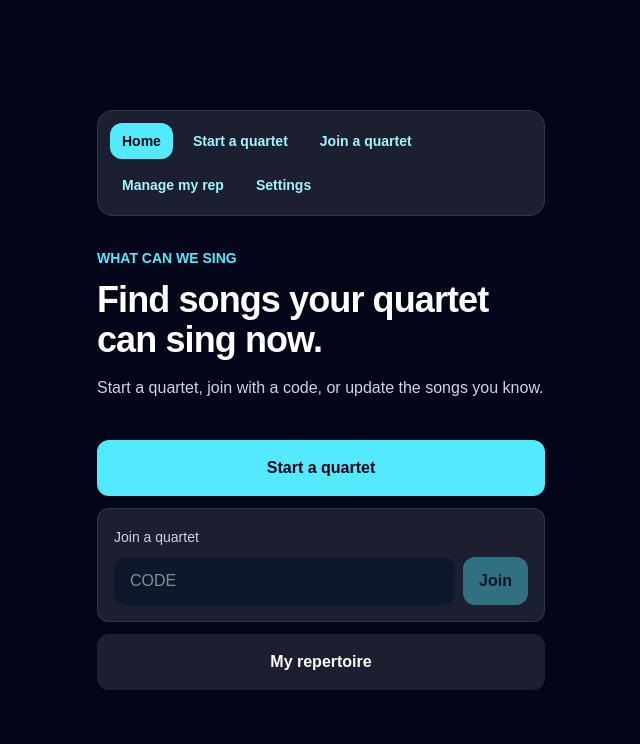
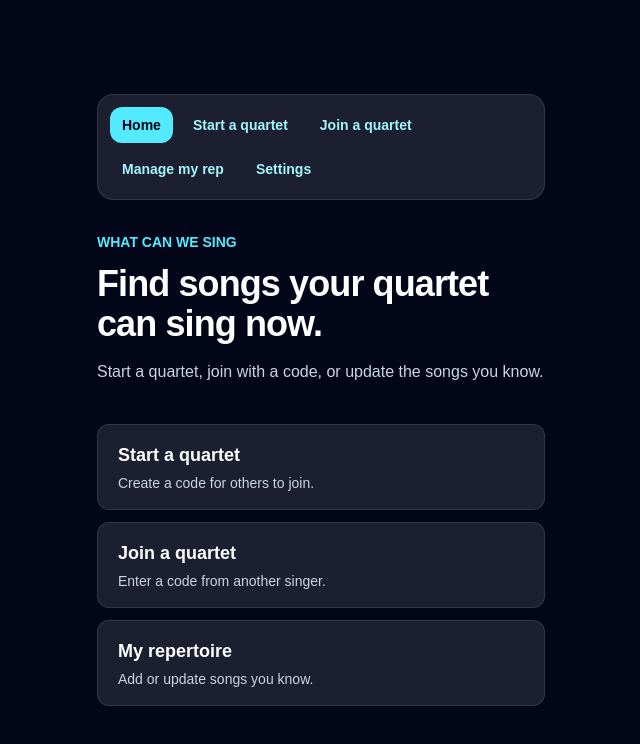
Before and after one commit to coloradotim/what-can-we-sing, a Next.js app: page / in a window 1280 px wide. Shown: the top 744 px of the page, without its empty margins (319-959 px from the left). Built offline with nearby package versions, Linux system fonts and the light colour scheme; no server answers.

Commit message:
Refine home and join flow (#38)

```diff
--- /dev/null
+++ b/app/join/page.tsx
@@ -0,0 +1,56 @@
+"use client";
+
+import { AppNav } from "@/components/AppNav";
+import { useState } from "react";
+
+export default function JoinPage() {
+  const [joinCode, setJoinCode] = useState("");
+
+  function joinQuartet() {
+    const code = joinCode.trim().toUpperCase();
+    if (!code) return;
+
+    window.location.href = `/join/${encodeURIComponent(code)}`;
+  }
+
+  return (
+    <main className="min-h-screen bg-slate-950 px-6 py-10 text-white">
+      <div className="mx-auto max-w-md">
+        <AppNav />
+
+        <h1 className="mt-8 text-4xl font-bold tracking-tight">
+          Join a quartet
+        </h1>
+        <p className="mt-3 text-slate-300">
+          Enter the code another singer shared with you.
+        </p>
+
+        <section className="mt-8 rounded-xl border border-white/10 bg-white/10 p-5">
+          <label className="block">
+            <span className="text-sm font-medium text-slate-300">
+              Quartet code
+            </span>
+            <input
+              value={joinCode}
+              onChange={(event) => setJoinCode(event.target.value)}
+              onKeyDown={(event) => {
+                if (event.key === "Enter") joinQuartet();
+              }}
+              autoCapitalize="characters"
+              className="mt-2 w-full rounded-xl bg-slate-900 px-4 py-3 text-white uppercase outline-none ring-cyan-300 focus:ring-2"
+            />
+          </label>
+
+          <button
+            type="button"
+            onClick={joinQuartet}
+            disabled={!joinCode.trim()}
+            className="mt-4 w-full rounded-xl bg-cyan-300 px-5 py-3 font-semibold text-slate-950 hover:bg-cyan-200 disabled:opacity-40"
+          >
+            Join quartet
+          </button>
+        </section>
+      </div>
+    </main>
+  );
+}
--- a/app/page.tsx
+++ b/app/page.tsx
@@ -1,18 +1,24 @@
-"use client";
+import { AppNav } from "@/components/AppNav";
 
-import { AppNav } from "@/components/AppNav";
-import { useState } from "react";
+const actions = [
+  {
+    href: "/session",
+    title: "Start a quartet",
+    description: "Create a code for others to join.",
+  },
+  {
+    href: "/join",
+    title: "Join a quartet",
+    description: "Enter a code from another singer.",
+  },
+  {
+    href: "/repertoire",
+    title: "My repertoire",
+    description: "Add or update songs you know.",
+  },
+];
 
 export default function Home() {
-  const [joinCode, setJoinCode] = useState("");
-
-  function joinQuartet() {
-    const code = joinCode.trim().toUpperCase();
-    if (!code) return;
-
-    window.location.href = `/join/${encodeURIComponent(code)}`;
-  }
-
   return (
     <main className="min-h-screen bg-slate-950 px-5 py-8 text-white">
       <div className="mx-auto flex min-h-[calc(100vh-4rem)] max-w-md flex-col justify-center">
@@ -29,49 +35,20 @@ export default function Home() {
         </p>
 
         <div className="mt-10 space-y-3">
-          <a
-            href="/session"
-            className="block rounded-xl bg-cyan-300 px-5 py-4 text-center font-semibold text-slate-950 hover:bg-cyan-200"
-          >
-            Start a quartet
-          </a>
-
-          <div
-            id="join-quartet"
-            className="rounded-xl border border-white/10 bg-white/10 p-4"
-          >
-            <label className="block">
-              <span className="text-sm font-medium text-slate-300">
-                Join a quartet
+          {actions.map((action) => (
+            <a
+              key={action.href}
+              href={action.href}
+              className="block rounded-xl border border-white/10 bg-white/10 px-5 py-4 hover:border-cyan-300/60 hover:bg-white/15"
+            >
+              <span className="block text-lg font-semibold text-white">
+                {action.title}
               </span>
-              <div className="mt-2 flex gap-2">
-                <input
-                  value={joinCode}
-                  onChange={(event) => setJoinCode(event.target.value)}
-                  onKeyDown={(event) => {
-                    if (event.key === "Enter") joinQuartet();
-                  }}
-                  placeholder="Code"
-                  className="min-w-0 flex-1 rounded-xl bg-slate-900 px-4 py-3 text-white uppercase outline-none ring-cyan-300 focus:ring-2"
-                />
-                <button
-                  type="button"
-                  onClick={joinQuartet}
-                  disabled={!joinCode.trim()}
-                  className="rounded-xl bg-cyan-300 px-4 py-3 font-semibold text-slate-950 hover:bg-cyan-200 disabled:opacity-40"
-                >
-                  Join
-                </button>
-              </div>
-            </label>
-          </div>
-
-          <a
-            href="/repertoire"
-            className="block rounded-xl bg-white/10 px-5 py-4 text-center font-semibold text-white hover:bg-white/20"
-          >
-            My repertoire
-          </a>
+              <span className="mt-1 block text-sm text-slate-300">
+                {action.description}
+              </span>
+            </a>
+          ))}
         </div>
       </div>
     </main>
--- a/components/AppNav.tsx
+++ b/components/AppNav.tsx
@@ -15,7 +15,7 @@ const navItems = [
     isActive: (pathname: string) => pathname === "/session",
   },
   {
-    href: "/#join-quartet",
+    href: "/join",
     label: "Join a quartet",
     isActive: (pathname: string) => pathname.startsWith("/join"),
   },
@@ -42,13 +42,11 @@ export function AppNav() {
       <div className="flex flex-wrap items-center gap-2">
         {navItems.map((item) => {
           const active = item.isActive(pathname);
-          const href =
-            active && pathname.startsWith("/join") ? pathname : item.href;
 
           return (
             <a
               key={item.label}
-              href={href}
+              href={item.href}
               aria-current={active ? "page" : undefined}
               className={`rounded-xl px-3 py-2 text-sm font-semibold ${
                 active
```
